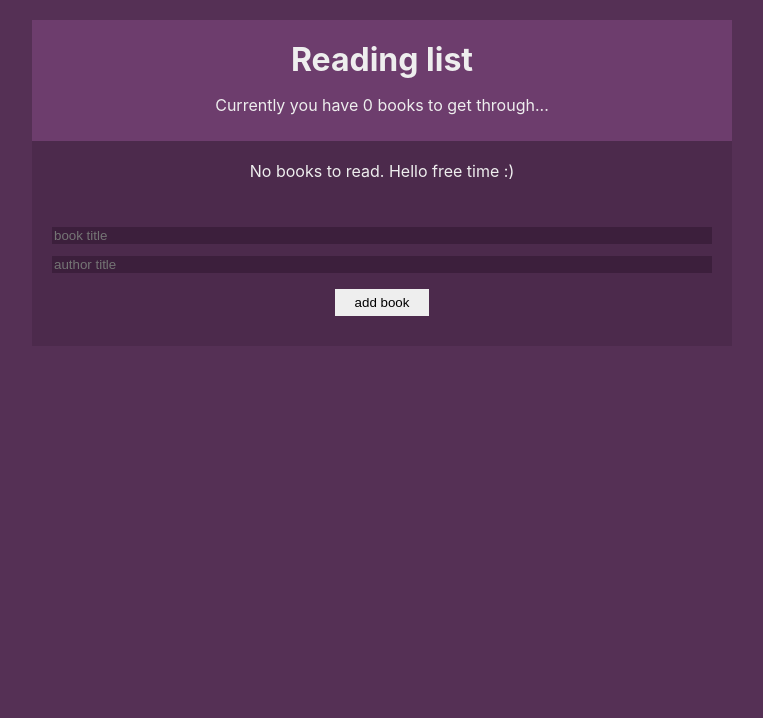
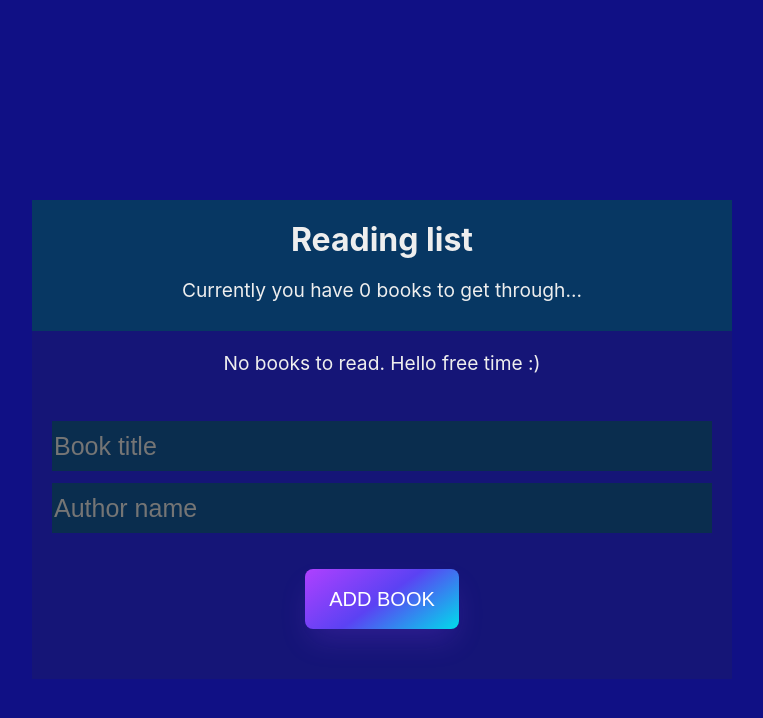
Before and after one commit to Duckjaniels/React_context_hooks, a React (Create React App) app in the folder booklist/: page / in a window 1280 px wide. Shown: the top 718 px of the page, without its empty margins (258-1021 px from the left). Built offline with nearby package versions, Linux system fonts and the light colour scheme.

Commit message:
Styling App for better look

```diff
--- a/booklist/src/components/BookForm.js
+++ b/booklist/src/components/BookForm.js
@@ -15,14 +15,14 @@ const NewBookFrom = () => {
     <form onSubmit={handleSubmit}>
       <input
         type="text"
-        placeholder="book title"
+        placeholder="Book title"
         value={title}
         onChange={(e) => setTitle(e.target.value)}
         required
       />
       <input
         type="text"
-        placeholder="author title"
+        placeholder="Author name"
         value={author}
         onChange={(e) => setAuthor(e.target.value)}
         required
--- a/booklist/src/index.css
+++ b/booklist/src/index.css
@@ -5,25 +5,30 @@ body {
     sans-serif;
     -webkit-font-smoothing: antialiased;
     -moz-osx-font-smoothing: grayscale;
-    background: #553055;
+    background: #101085;
 }
 
 .App {
-    background: #4c2a4c;
-    margin: 20px auto;
+    background: #151577;
+    margin: 200px auto;
     width: 90%;
     max-width: 700px;
     color: #eee;
+
 }
 
 .navbar {
     padding: 10px 20px;
     text-align: center;
-    background: #6d3d6d;
+    background: #073763;
 }
 
 .navbar h1 {
     margin: 10px 0;
+}
+
+.navbar p {
+    font-size: 1.2rem;
 }
 
 .book-list {
@@ -32,7 +37,7 @@ body {
 }
 
 .book-list li {
-    background: #6d3d6d;
+    background: #0a2d4e;
     border-radius: 4px;
     padding: 10px;
     cursor: pointer;
@@ -63,6 +68,7 @@ body {
 .empty {
     margin: 20px;
     text-align: center;
+    font-size: 1.2rem;
 }
 
 form {
@@ -73,15 +79,32 @@ input[type='text'] {
     width: 100%;
     box-sizing: border-box;
     margin: 6px 0;
-    background: #3c1f3c;
+    background: #0a2d4e;
     color: #fff;
     border: 0;
+    height: 50px;
+    font-size: 25px;
 }
 
 input[type='submit'] {
-    margin: 10px auto;
-    background: #eee;
+    margin: 30px auto;
     border: 0;
-    padding: 6px 20px;
     display: block;
+    height: 60px;
+    align-items: center;
+    background-image: linear-gradient(144deg, #AF40FF, #5B42F3 50%, #00DDEB);
+    border-radius: 8px;
+    box-shadow: rgba(151, 65, 252, 0.2) 0 15px 30px -5px;
+    box-sizing: border-box;
+    color: #FFFFFF;
+    font-family: Phantomsans, sans-serif;
+    font-size: 20px;
+    text-transform: uppercase;
+    justify-content: center;
+    line-height: 1em;
+    max-width: 100%;
+    min-width: 140px;
+    padding: 19px 24px;
+    text-decoration: none;
+    cursor: pointer;
 }
```
